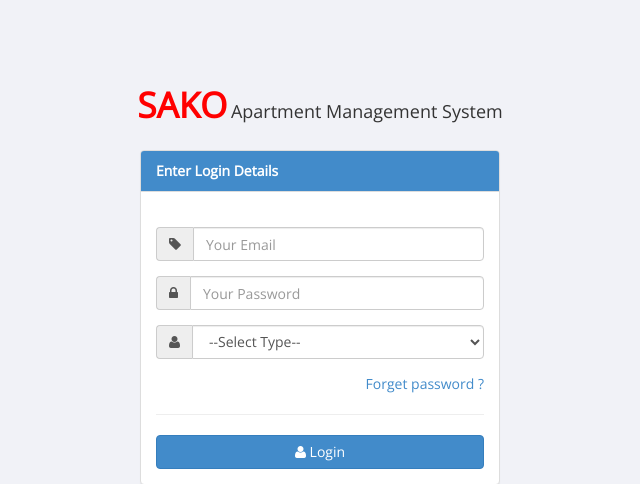
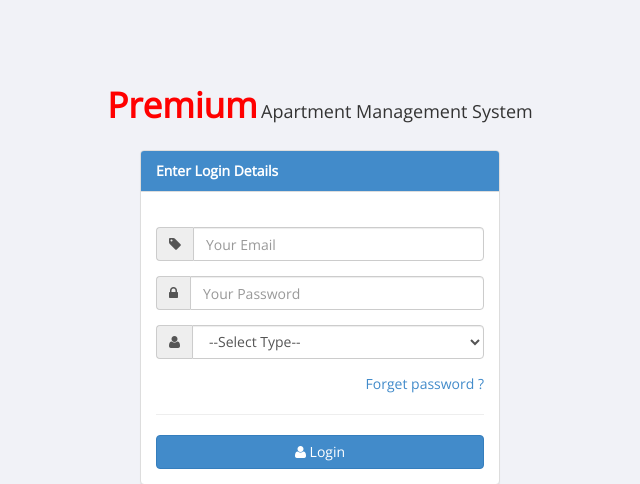
Before and after one commit to aseerishraque/Apartment-Management-System, a PHP site: page /ams/ in a window 1280 px wide. Shown: the top 484 px of the page, without its empty margins (320-960 px from the left). Run offline with PHP 8.4, Linux system fonts and the light colour scheme; data comes from the database, SQL or seed files in the repository.

Commit message:
Design Issues[#04]

```diff
--- a/index.php
+++ b/index.php
@@ -78,7 +78,7 @@ function make_safe($variable)
 <head>
 <meta charset="utf-8" />
 <meta name="viewport" content="width=device-width, initial-scale=1.0" />
-<title>SAKO Apartment Management System</title>
+<title>Apartment Management System</title>
 <!-- BOOTSTRAP STYLES-->
 <link href="assets/css/bootstrap.css" rel="stylesheet" />
 <!-- FONTAWESOME STYLES-->
@@ -98,7 +98,7 @@ function make_safe($variable)
   <br/>
   <div class="row text-center ">
     <div class="col-md-12"><br/>
-      <span style="font-size:35px;font-weight:bold;color:red;">SAKO</span> <span style="font-size:18px;">Apartment Management System</span></div>
+      <span style="font-size:35px;font-weight:bold;color:red;">Premium</span> <span style="font-size:18px;">Apartment Management System</span></div>
   </div>
   <br/>
   <div class="row ">
```
Also changed, not shown: img/comittee.png, img/employee.png, img/floor.png, img/owner.png, img/rented.png, img/report.png, img/room.png, img/upload/7C98F8D7-3EA1-689A-2BE3-4B667F48D23B.png (added), install/logo.png.
